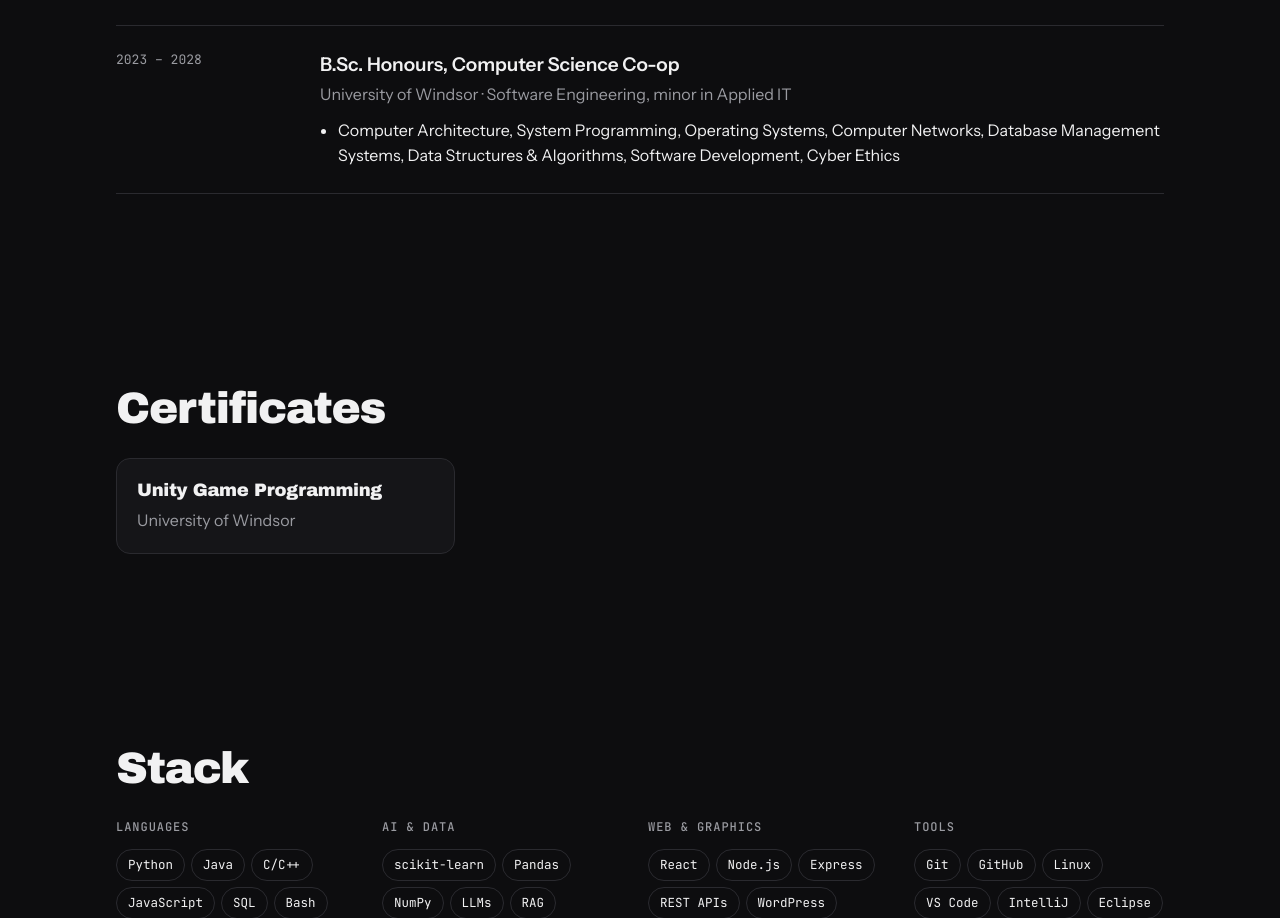
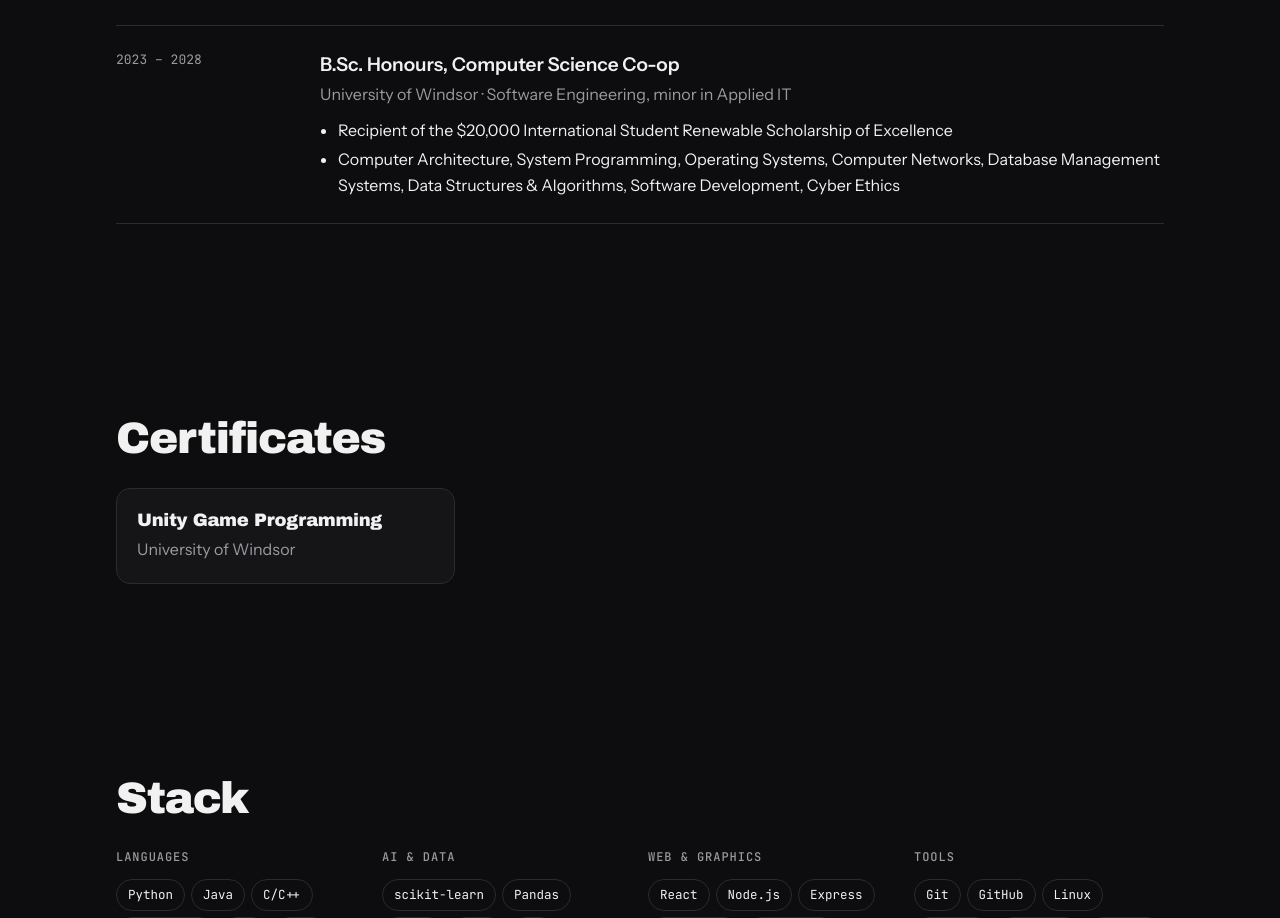
Before and after one commit to Kairos-025/kairos-portfolio, a plain HTML site: page index.html in a window 1280 px wide. Shown: the part 4985-5903 px from the top of the page. Drawn offline with Linux system fonts and the light colour scheme; a web font is replaced by a local one.

Commit message:
Add scholarship to education

```diff
--- a/index.html
+++ b/index.html
@@ -1033,6 +1033,7 @@ const DEFAULT_DATA = {
       "title": "B.Sc. Honours, Computer Science Co-op",
       "org": "University of Windsor · Software Engineering, minor in Applied IT",
       "bullets": [
+        "Recipient of the $20,000 International Student Renewable Scholarship of Excellence",
         "Computer Architecture, System Programming, Operating Systems, Computer Networks, Database Management Systems, Data Structures & Algorithms, Software Development, Cyber Ethics"
       ]
     }
```
